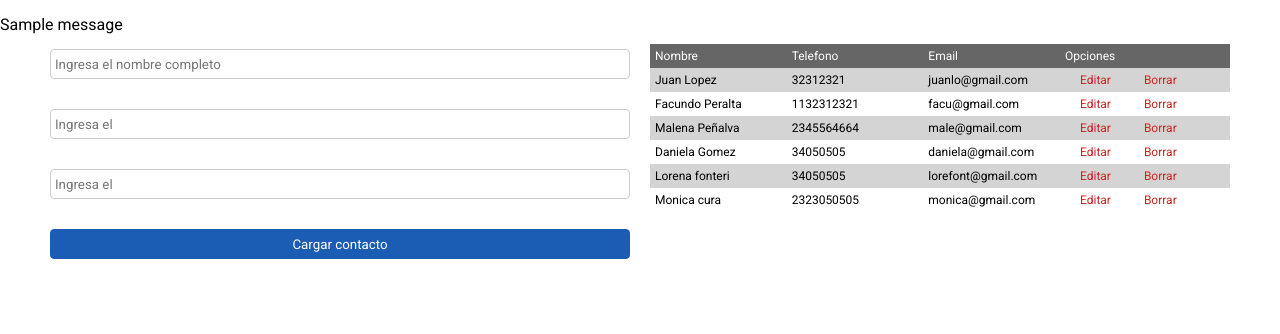
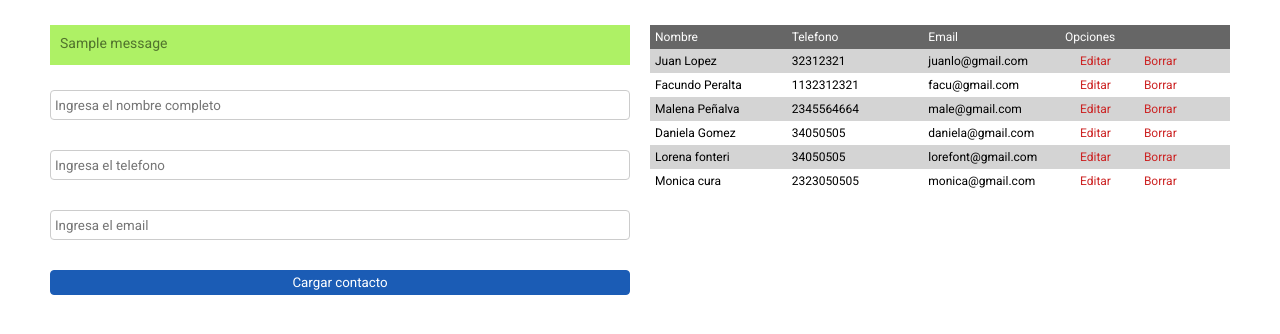
Before and after one commit to disapar/crud-python-mysql, a Flask app: page / in a window 1280 px wide. Shown: the part 35-369 px from the top of the page. Run offline with Flask 2, Linux system fonts and the light colour scheme; data comes from the database, SQL or seed files in the repository; one stand-in notice (Sample message) is shown; some libraries are stand-ins or nearby versions.

Commit message:
html edit

```diff
--- a/static/style.css
+++ b/static/style.css
@@ -69,6 +69,12 @@ tr {
     grid-column-gap: 20px;
     grid-row-gap: 20px;
 }
+p.alerta {
+    padding: 10px;
+    background: #aef165;
+    font-size: 14px;
+    color: #51732d;
+}
 thead {
     table-layout: auto;
     background: #666;
--- a/templates/editar.html
+++ b/templates/editar.html
@@ -6,8 +6,8 @@
     <form class="formulario todo" action="/update" method="POST">
         <input type="text" value="{{editor.0}}" name="id" hidden>
         <input value="{{editor.1}}" class="input-u" name="fullname" type="text" placeholder="Ingresa el nombre completo"  >
-        <input value="{{editor.2}}"  class="input-u" name="phone" type="text" placeholder="Ingresa el">
-        <input value="{{editor.3}}" class="input-u" name="email" type="text" placeholder="Ingresa el">
+        <input value="{{editor.2}}"  class="input-u" name="phone" type="number" placeholder="Ingresa el telefono">
+        <input value="{{editor.3}}" class="input-u" name="email" type="email" placeholder="Ingresa el email">
 
         <input class="btn" type="submit" value="Editar contacto">
 
--- a/templates/index.html
+++ b/templates/index.html
@@ -1,23 +1,22 @@
-{% extends 'layout.html'%}
-
-{% block body %}
-
-{% with messages = get_flashed_messages() %}
-{% if messages %}
-{% for message in messages %}
-<p>{{message}}</p>
-{% endfor %}
-{% endif%}
-{%endwith%}
+{% extends 'layout.html'%} {% block body %}
 
 <div class="container">
+
   <form class="formulario" action="/add" method="POST">
+    {% with messages = get_flashed_messages() %} {% if messages %} {% for message
+        in messages %}
+        <p class="alerta">{{message}}</p>
+        {% endfor %} {% endif%} {%endwith%}
+    <input
+      class="input-u"
+      name="fullname"
+      type="text"
+      placeholder="Ingresa el nombre completo"
+    />
+    <input class="input-u" name="phone" type="number" placeholder="Ingresa el telefono" />
+    <input class="input-u" name="email" type="email" placeholder="Ingresa el email" />
 
-        <input class="input-u" name="fullname"type="text" placeholder="Ingresa el nombre completo" >
-        <input class="input-u" name="phone" type="text" placeholder="Ingresa el">
-        <input class="input-u" name="email" type="text" placeholder="Ingresa el">
-
-        <input class="btn" type="submit" value="Cargar contacto">
+    <input class="btn" type="submit" value="Cargar contacto" />
   </form>
   <table>
     <thead>
@@ -34,8 +33,10 @@
         <td>{{contacto.1}}</td>
         <td>{{contacto.2}}</td>
         <td>{{contacto.3}}</td>
-                <td><a href="/edit/{{contacto.0}}">Editar</a>
-                    <a href="/delete/{{contacto.0}}">Borrar</a></td>
+        <td>
+          <a href="/edit/{{contacto.0}}">Editar</a>
+          <a href="/delete/{{contacto.0}}">Borrar</a>
+        </td>
       </tr>
       {% endfor %}
     </tbody>
```
Lines whose indentation alone changed are shown as unchanged.
